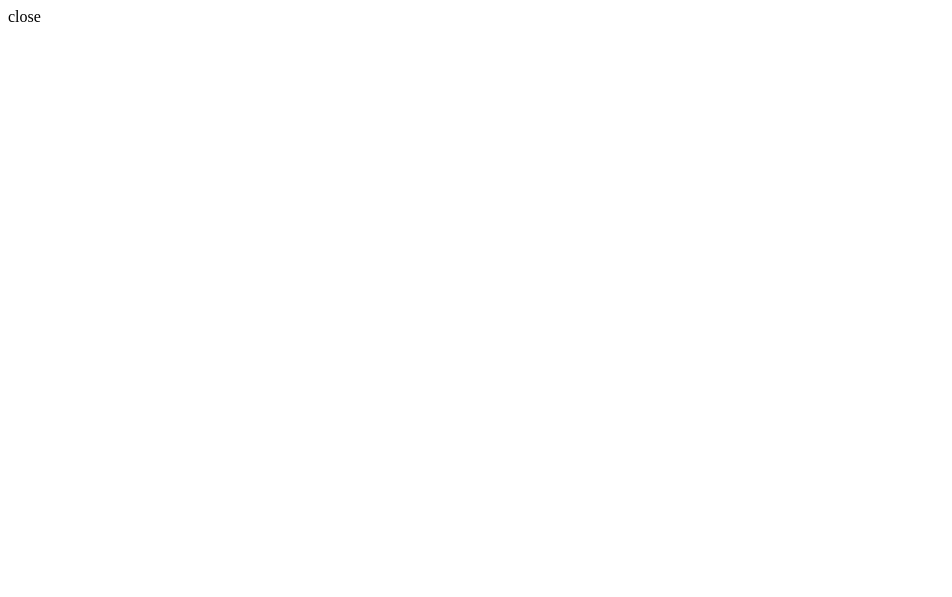
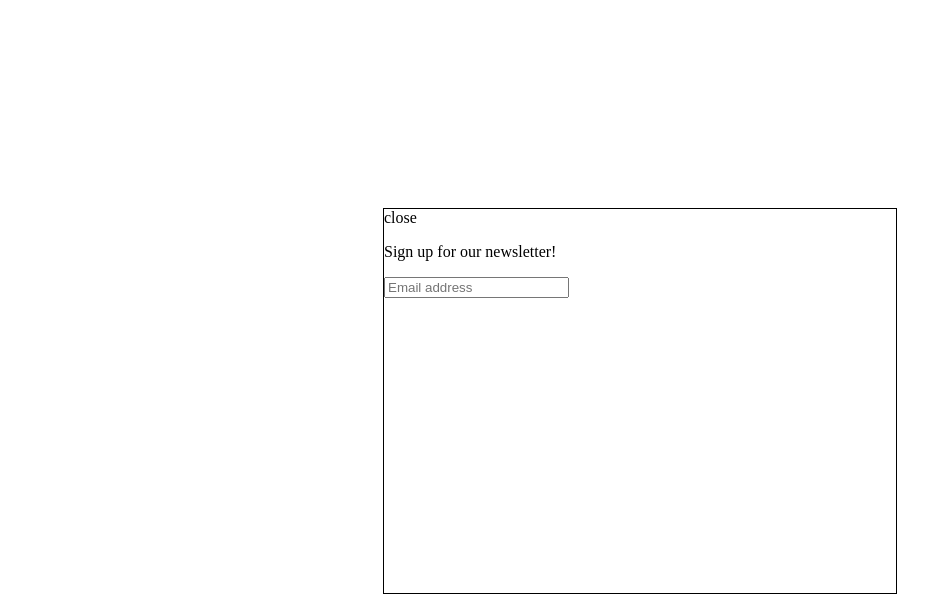
Before and after one commit to sophero/hw-modal-4.17, a plain HTML site: page index.html in a window 1280 px wide. Shown: the whole page, without its empty margins (0-952 px from the left). Drawn offline with Linux system fonts and the light colour scheme.

Commit message:
Adds scaling modal container.

```diff
--- a/index.html
+++ b/index.html
@@ -3,6 +3,7 @@
 <head>
 	<title>Homework - Modal Friday April 14th</title>
 	<link rel="stylesheet" type="text/css" href="styles.css">
+	<meta name="viewport" content="width=device-width, initial-scale=1">
 </head>
 <body>
 
@@ -10,7 +11,12 @@
 		<div class="modal-header">
 			<div class="modal-close">close</div>
 		</div>
-		<div class="modal-header"></div>
+		<div class="modal-body">
+			<p>Sign up for our newsletter!</p>
+			<form>
+				<input type="text" id="email" placeholder="Email address">
+			</form>
+		</div>
 	</div>
 
 	<script type="text/javascript" src="script.js"></script>
--- a/styles.css
+++ b/styles.css
@@ -0,0 +1,24 @@
+.modal-container {
+	margin: 0 auto;
+	position: relative;
+	top: 200px;
+	width: 40vw;
+	min-width: 300px;
+	height: 30vw;
+	min-height: 200px;
+	border: 1px solid #000;
+}
+
+/* Mobile-First Media Queries */
+
+@media all and (min-width: 768px) {
+
+}
+
+@media all and (min-width: 992px) {
+
+}
+
+@media all and (min-width: 1200px) {
+
+}
```
